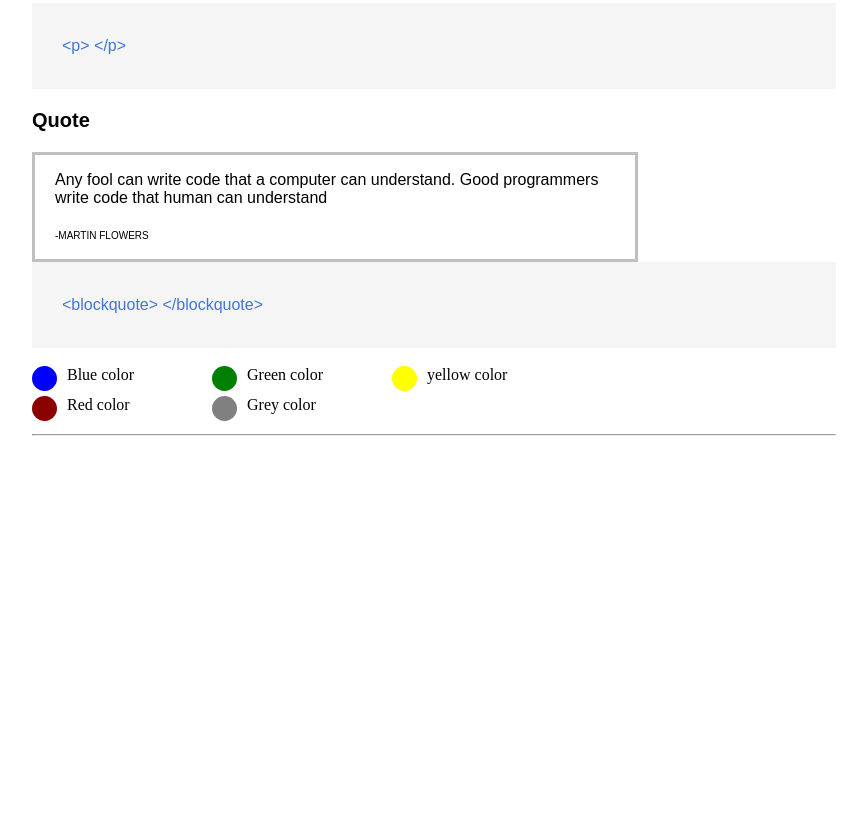
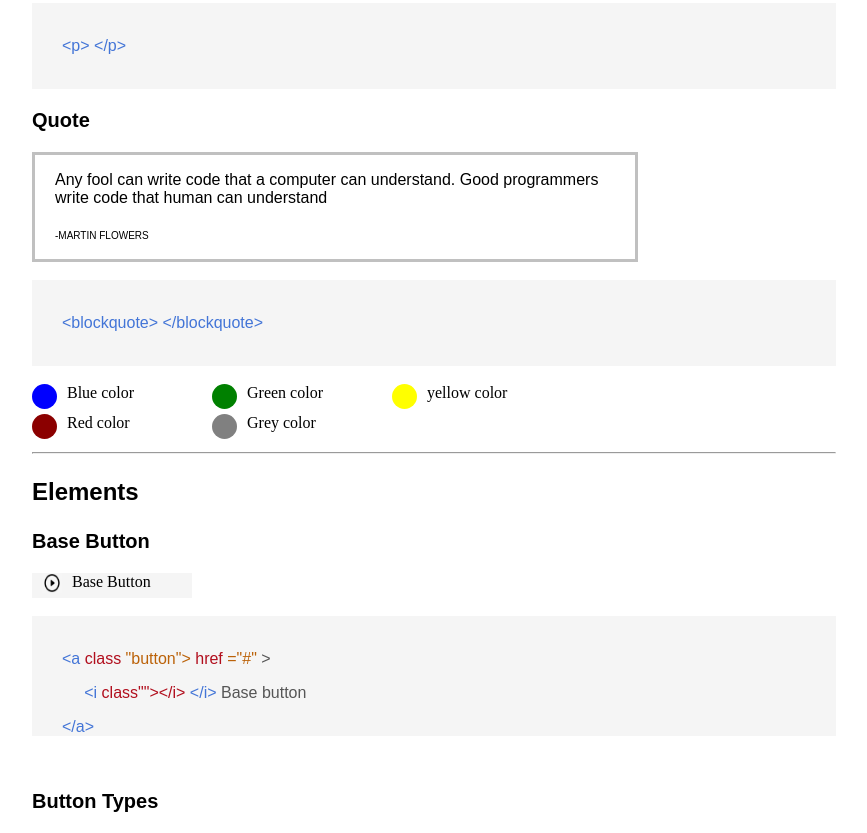
Before and after one commit to lotresd/HMTL_CSS, a plain HTML site: page index.html in a window 1280 px wide. Shown: the part 1055-1888 px from the top of the page, without its empty margins (206-1073 px from the left). Before the commit the page ends 1499 px from the top, so only its background shows below. Drawn offline with Linux system fonts and the light colour scheme; files whose address does not match are found by name.

Commit message:
almost ready

```diff
--- a/index.html
+++ b/index.html
@@ -2,7 +2,7 @@
 <html>
 <head>
 	<meta charset="utf-8">
-	<title>HTML and CSS practice</title>
+	<title>HTML & CSS practice</title>
 	<link rel="stylesheet" href="styles.css">
 </head>
 <body>
@@ -85,6 +85,8 @@
 				</p>
 			</div>
 
+			<br>
+
 			<div class="colorful_text">
 				<br>
 				<p class="blue_text">&lt;blockquote&gt; &lt;/blockquote&gt;</p>
@@ -128,6 +130,43 @@
 
 			<hr>
 
+			<p class="elements">Elements</p>
+
+
+			<p class="head_text">Base Button</p>
+
+			<div class="base_button">
+
+				<img class="play_img" src="E:\git\HMTL_CSS\images\play_button.png">
+				<span class="text_circle">Base Button</span>
+
+			</div>
+
+			<br>
+
+			<div class="colorful_text">
+				<br>
+				<p class="blue_text">&lt;a
+					<span class="red_text">class</span>
+					<span class="orange_text">"button"&gt;</span>
+					<span class="red_text">href</span>
+					<span class="orange_text">="#"</span>
+					<span class="black_text">&gt;</span>
+				</p>
+				<p class="blue_text">&nbsp;&nbsp&nbsp;&nbsp &lt;i
+					<span class="red_text">class""&gt;&lt;/i&gt;</span>
+					&lt;/i&gt;
+					<span class="black_text">Base button</span>
+				</p>
+				<p class="blue_text">&lt;/a&gt;</p>
+
+			</div>
+
+			<br>
+
+			<p class="head_text">Button Types</p>
+
+
 		</div>
 
 
--- a/styles.css
+++ b/styles.css
@@ -163,3 +163,23 @@
 	clear: both;
 	display: block;
 }
+
+
+.elements{
+	font-weight: bold;
+	font-family: sans-serif;
+	font-size: 24px;
+}
+
+.base_button{
+	width: 160px;
+	height: 25px;
+	background-color: rgb(245, 245, 245)
+}
+
+.play_img{
+	height: 20px;
+	width: 20px;
+	float: left;
+	margin-left: 10px;
+}
```
Also changed, not shown: images/play_button.png (added).
